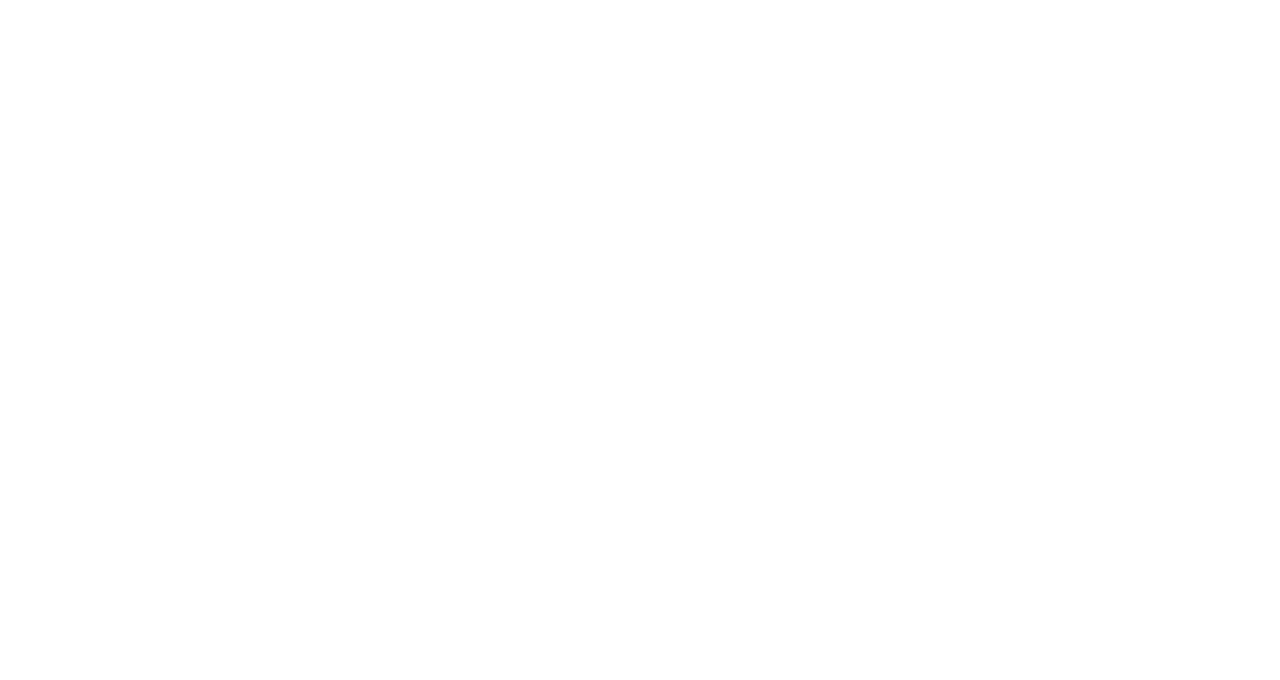
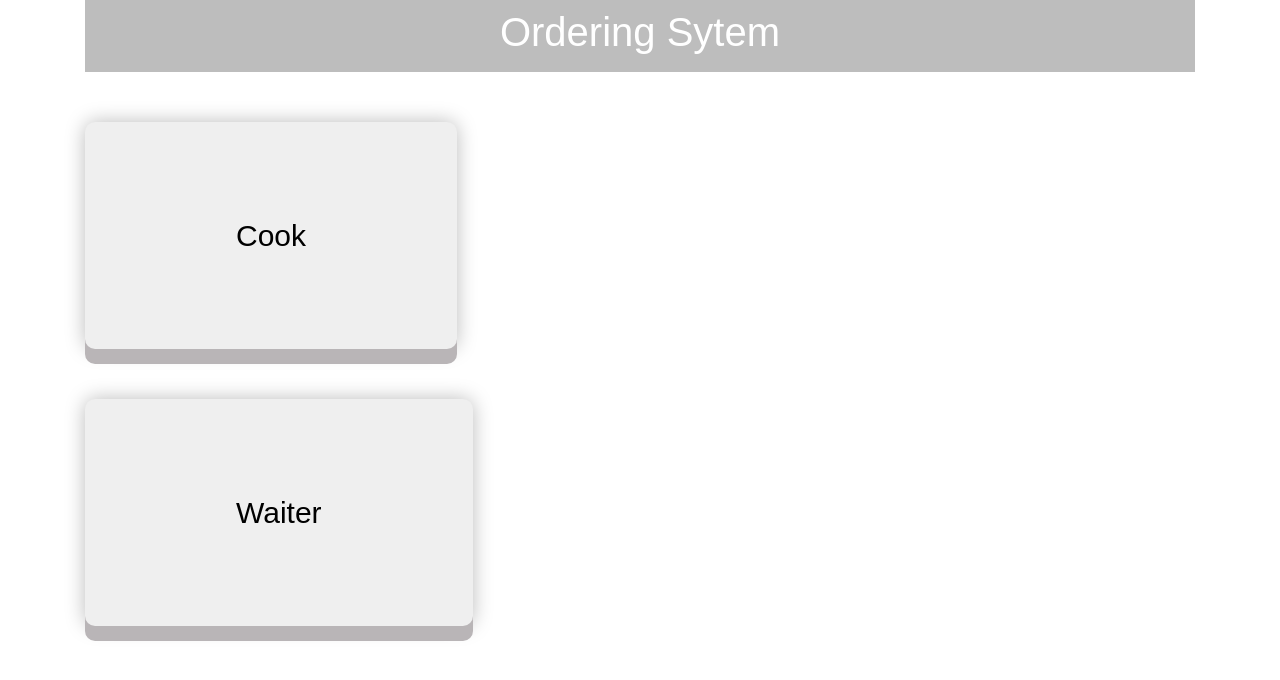
Before and after one commit to DeXteR25/OrderSys, a React (Create React App) app: page / in a window 1280 px wide. Shown: the top 680 px of the page. Built offline with nearby package versions, Linux system fonts and the light colour scheme.

Commit message:
Update
Add Cook and main page

```diff
--- a/src/App.js
+++ b/src/App.js
@@ -3,14 +3,18 @@
 import './App.css';
 import Home from './pages/Home';
 import Menu from './pages/Menu';
+import Main from './pages/Main';
+import Cook from './pages/Cook';
 class App extends Component {
   render() {
     return (
 
       <Router>
       <div>
+        <Route  path= "/" component={Main} exact/>
         <Route  path= "/Home" component={Home} exact/>
         <Route  path= "/Menu" component={Menu} exact/>
+        <Route  path= "/Cook" component={Cook} exact/>
       </div>
     </Router>
 
```
